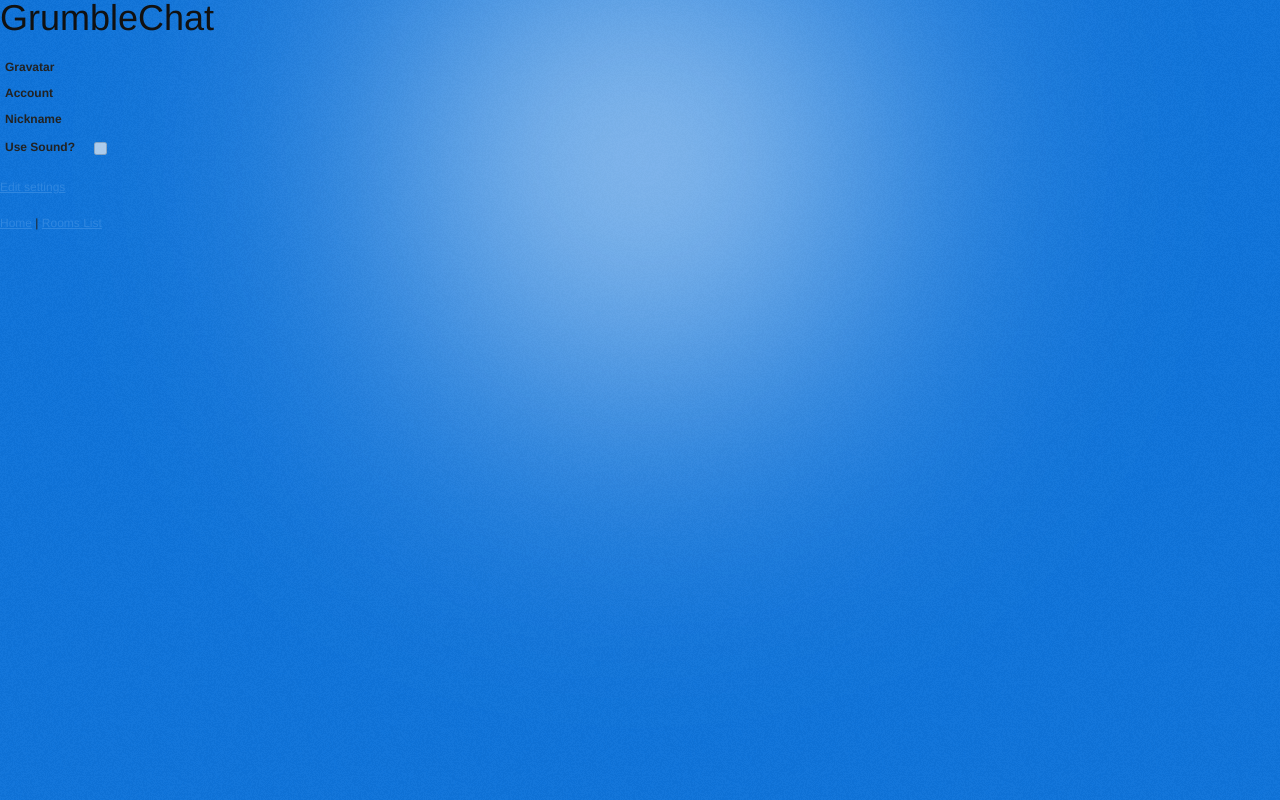
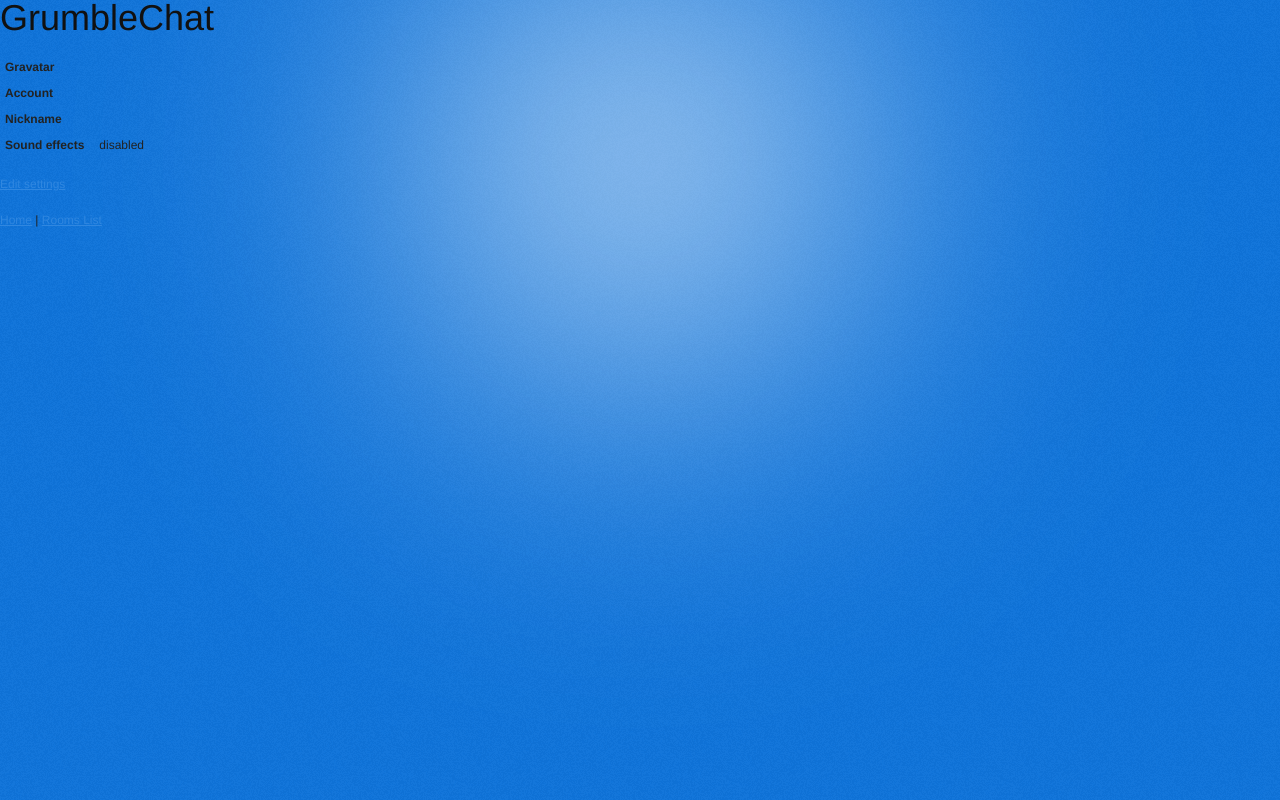
Before and after one commit to pfibiger/grumblechat, a Django app: template templates/account.html in a window 1280 px wide. Run offline with Django 3.2, Linux system fonts and the light colour scheme; the template is opened without the code that fills it, so the values that code supplies are empty; some libraries are stand-ins or nearby versions.

Commit message:
display account sound pref as text, not checkbox

```diff
--- a/templates/account.html
+++ b/templates/account.html
@@ -6,7 +6,7 @@
       <tr><th>Gravatar</th><td>{{ account.gravatar_tag|safe }}</td></tr>
       <tr><th>Account</th><td>{{ account.user.email }}</td></tr>
       <tr><th>Nickname</th><td>{{ account.nickname }}</td></tr>
-      <tr><th>Use Sound?</th><td><input type="checkbox" name="use_sound" disabled="disabled" {% if account.use_sound %} checked {% endif %} /></td></tr>
+      <tr><th>Sound effects</th><td>{{ account.use_sound|yesno:"enabled,disabled" }}</td></tr>
     </table>
     <p><a href="/account/{{ account.key }}/edit">Edit settings</a></p>
 
```
